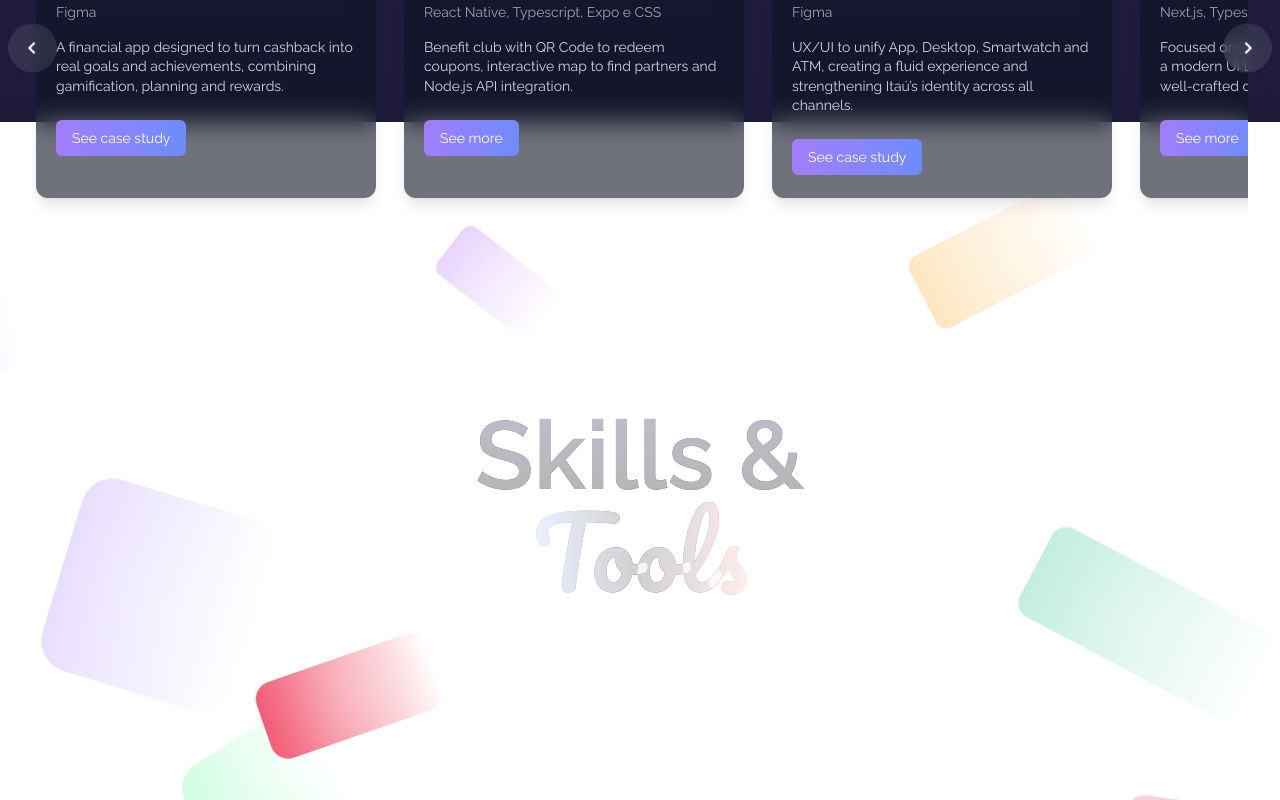
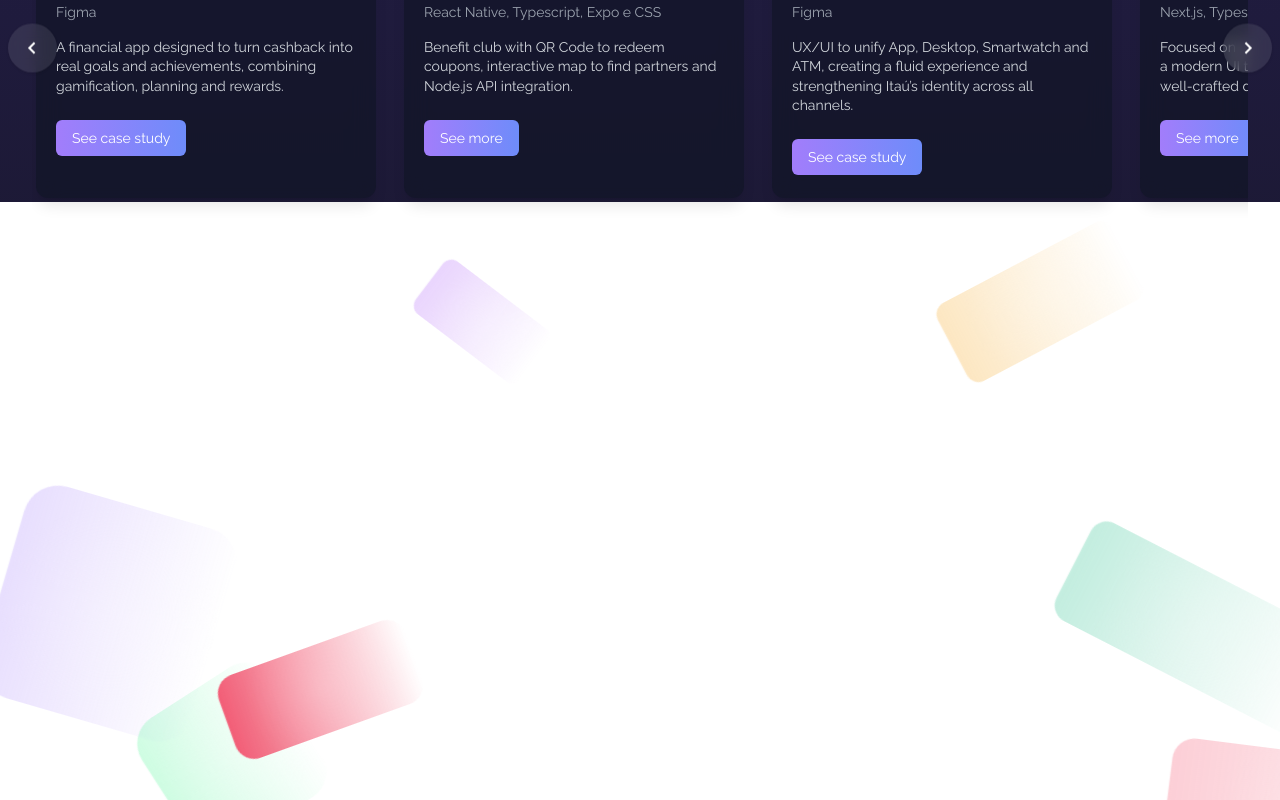
Before and after one commit to 7hayMuller/portifolio, a Next.js app: page / in a window 1280 px wide. Shown: the part 1460-2260 px from the top of the page. Built offline with nearby package versions, Linux system fonts and the light colour scheme.

Commit message:
improvements

```diff
--- a/src/components/kokonutui/shape-hero.tsx
+++ b/src/components/kokonutui/shape-hero.tsx
@@ -82,9 +82,9 @@ export default function ShapeHero({
   };
 
   return (
-    <div className="relative min-h-[80vh] sm:min-h-screen w-full flex items-center justify-center overflow-hidden bg-white dark:bg-transparent">
+    <div className="relative w-full flex items-center justify-center overflow-hidden bg-white dark:bg-transparent min-h-[70vh] sm:min-h-[80vh] max-h-[500px] px-6 py-12 md:py-16">
       {/* Shapes */}
-      <div className="absolute inset-0 overflow-hidden">
+      <div className="absolute inset-0 overflow-hidden scale-[0.9] sm:scale-[1] md:scale-[1.1]">
         {/* Adapt sizes and positions per breakpoint */}
         <ElegantShape
           delay={0.3}
@@ -178,13 +178,11 @@ export default function ShapeHero({
             viewport={{ once: false, amount: 0.4 }}
           >
             <h1 className="text-7xl sm:text-8xl md:text-7xl lg:text-8xl font-bold mb-6 md:mb-8 ">
-              <span className="bg-clip-text text-[#fff]/70 bg-gradient-to-b">
-                {title1}
-              </span>
+              <span className="bg-clip-text text-[#fff]/70">{title1}</span>
               <br />
               <span
                 className={cn(
-                  "bg-clip-text text-[#fff]/80 bg-gradient-to-r from-indigo-300 via-black/90 to-rose-300 dark:from-indigo-300 dark:via-white/90 dark:to-rose-300",
+                  "bg-clip-text text-[#fff]/70 0",
                   pacifico.className,
                 )}
               >
--- a/src/pages/index.tsx
+++ b/src/pages/index.tsx
@@ -480,7 +480,7 @@ const About = () => {
 
           <section
             id="skills"
-            className="relative w-full flex flex-col lg:flex-row items-start justify-between gap-12 px-6 lg:px-16 lg:mt-[200px] py-16"
+            className="relative w-full flex flex-col lg:flex-row items-start justify-between gap-12 px-6 lg:px-16 py-16 xl:mt-[100px]"
           >
             <div className="block lg:hidden w-full md:mt-[50px] md:mb-[80px]">
               <Carousel />
```
